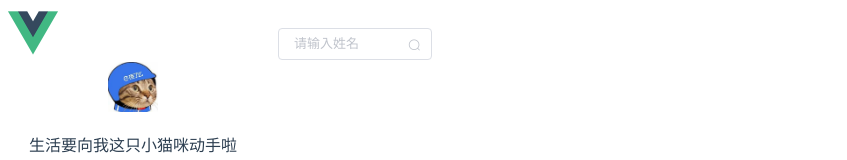
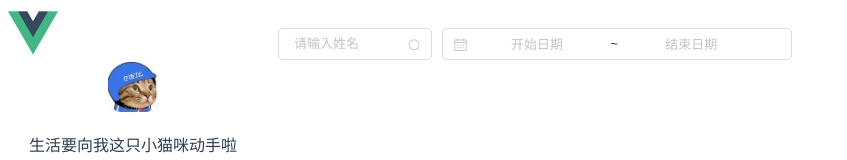
Before and after one commit to liangxh0523/worktime, a Vue app in the folder worktime/: page /#/team_vocation in a window 1280 px wide. Shown: the top 160 px of the page, without its empty margins (0-847 px from the left). Built offline with nearby package versions, Linux system fonts and the light colour scheme; the HTML template or start-up script is replaced by a standard one.

Commit message:
teamVocation--日期选择器功能

```diff
--- a/worktime/src/components/team/team_vocation.vue
+++ b/worktime/src/components/team/team_vocation.vue
@@ -12,29 +12,74 @@
                     </el-input>
                 </div>
             </el-col>
-            <el-col :span="17">
+            <el-col :span="20">
                 <div class="">
-                </div>
-            </el-col>
-            <el-col :span="3">
-                <div class="">
+                    <el-date-picker
+                        v-model="userDate"
+                        size="small"
+                        type="daterange"
+                        align="right"
+                        unlink-panels
+                        range-separator="~"
+                        start-placeholder="开始日期"
+                        end-placeholder="结束日期"
+                        :picker-options="pickerOptions"
+                        format="yyyy-MM-dd"
+                        value-format="yyyy-MM-dd"
+                        @change="searchUserDate">
+                    </el-date-picker>
                 </div>
             </el-col>
         </el-row>
     </div>
-
 </template>
 
 <script>
 export default {
     data() {
         return {
+            //搜索用户姓名
             userName: '',
+            //搜索日历下的数据
+            userDate: [],
+            //日历选择器的快捷键
+            pickerOptions: {
+                shortcuts: [{
+                text: '最近一周',
+                onClick(picker) {
+                  const end = new Date();
+                  const start = new Date();
+                  start.setTime(start.getTime() - 3600 * 1000 * 24 * 7);
+                  picker.$emit('pick', [start, end]);
+                }
+                }, {
+                text: '最近一个月',
+                onClick(picker) {
+                  const end = new Date();
+                  const start = new Date();
+                  start.setTime(start.getTime() - 3600 * 1000 * 24 * 30);
+                  picker.$emit('pick', [start, end]);
+                }
+                }, {
+                text: '最近三个月',
+                onClick(picker) {
+                  const end = new Date();
+                  const start = new Date();
+                  start.setTime(start.getTime() - 3600 * 1000 * 24 * 90);
+                  picker.$emit('pick', [start, end]);
+                }
+                }]
+            },
         }
     },
     methods: {
+        //搜索用户姓名的方法
         handleNameChange() {
             console.log("搜索姓名");
+        },
+        //按照日历搜索数据
+        searchUserDate(item) {
+            console.log(item);
         }
     }
 }
```
